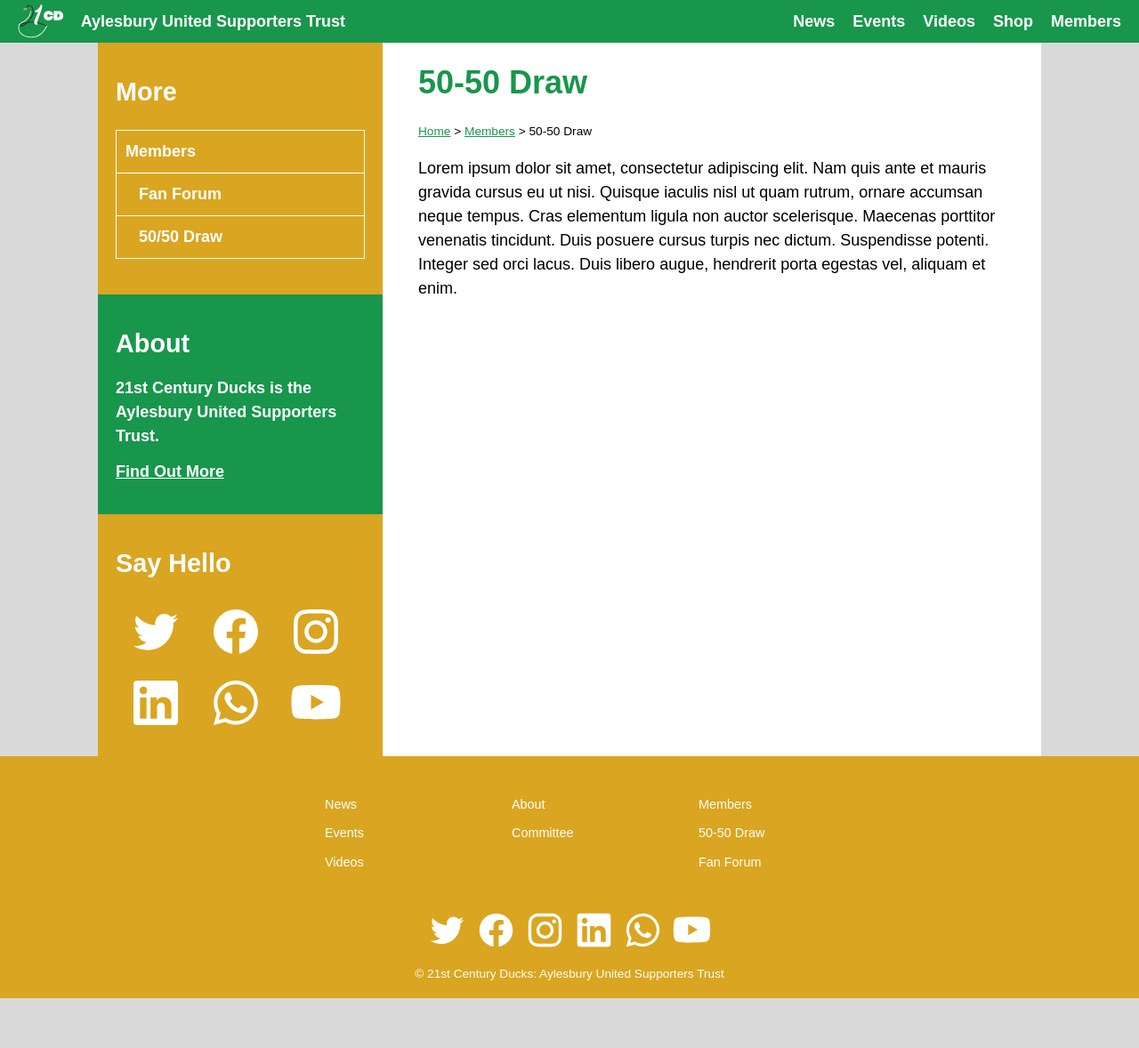
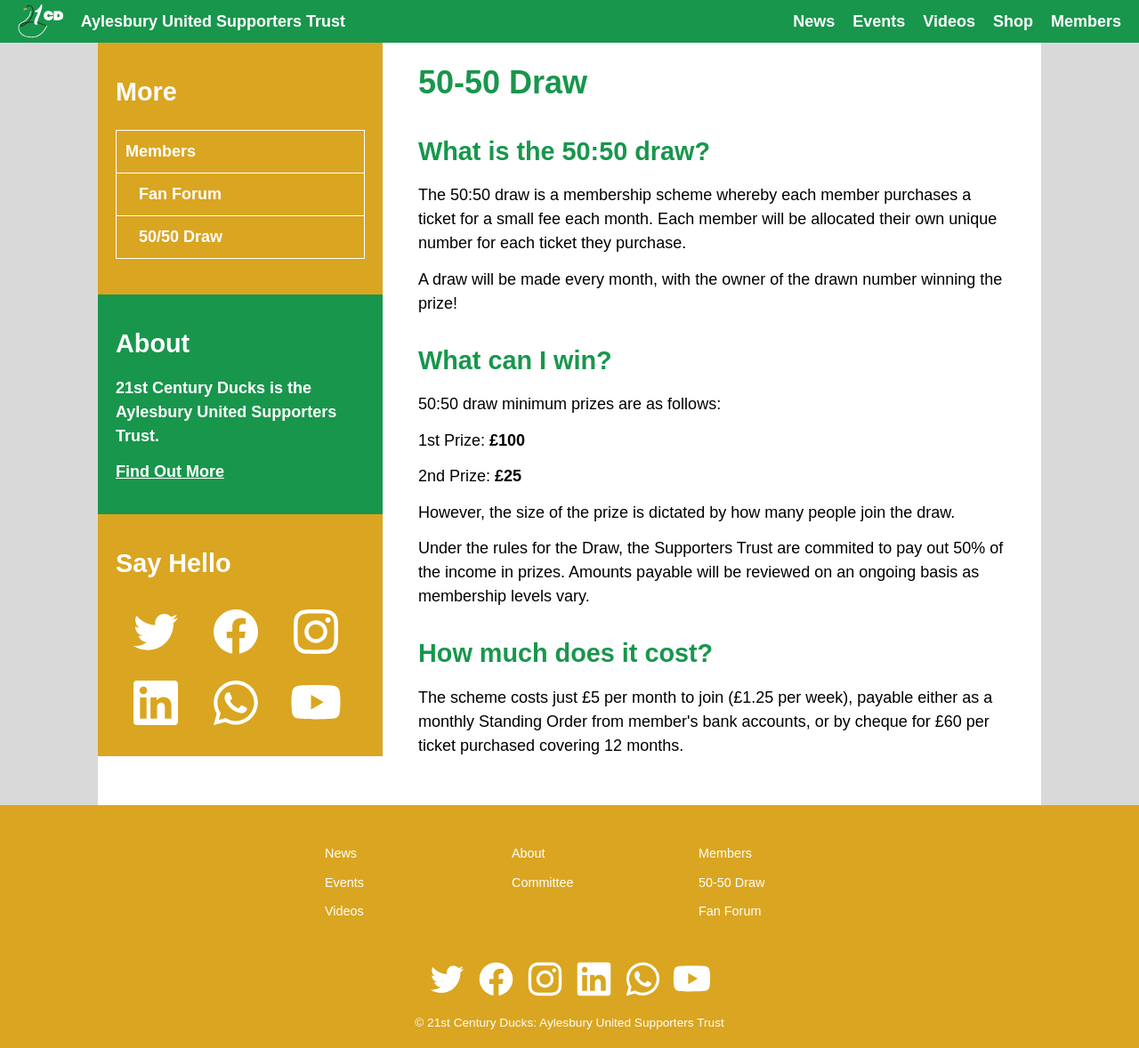
Before and after one commit to RobDWaller/21ducks.github.io, a Jekyll site: the page built from members/5050.html, in a window 1280 px wide and 1178 px high. Shown: the whole window at 89% size. Built offline with Jekyll 4.4.1, drawn with Linux system fonts in a browser that asks for light colours.

Commit message:
Added 50/50 draw info to member section.

```diff
--- a/members/5050.html
+++ b/members/5050.html
@@ -2,10 +2,22 @@
 layout: default
 title: "50-50 Draw"
 permalink: members/5050.html
-tags: [football, soccer, trust, supporters, aylesbury, aylesbury-united, members, membership]
-description: "TBC"
+tags: [football, soccer, trust, supporters, aylesbury, aylesbury-united, members, 50-50, draw, competition, prizes, cash]
+description: "The 50:50 draw is a membership scheme whereby each member purchases a ticket for a small fee each month."
 menu: "members"
 ---
 <h1>{{ page.title }}</h1>
-<small><a href="/">Home</a> > <a href="/members.html">Members</a> > {{ page.title }}</small>
-<p>Lorem ipsum dolor sit amet, consectetur adipiscing elit. Nam quis ante et mauris gravida cursus eu ut nisi. Quisque iaculis nisl ut quam rutrum, ornare accumsan neque tempus. Cras elementum ligula non auctor scelerisque. Maecenas porttitor venenatis tincidunt. Duis posuere cursus turpis nec dictum. Suspendisse potenti. Integer sed orci lacus. Duis libero augue, hendrerit porta egestas vel, aliquam et enim.</p>
+<h2>What is the 50:50 draw?</h2>
+<p>The 50:50 draw is a membership scheme whereby each member purchases a ticket for a small fee each month. Each
+member will be allocated their own unique number for each ticket they purchase.</p>
+<p>A draw will be made every month, with the owner of the drawn number winning the prize!</p>
+<h2>What can I win?</h2>
+<p>50:50 draw minimum prizes are as follows:</p>
+<p>1st Prize: <strong>£100</strong></p>
+<p>2nd Prize: <strong>£25</strong></p>
+<p>However, the size of the prize is dictated by how many people join the draw.</p>
+<p>Under the rules for the Draw, the Supporters Trust are commited to pay out 50% of the income in prizes. Amounts
+payable will be reviewed on an ongoing basis as membership levels vary.</p>
+<h2>How much does it cost?</h2>
+<p>The scheme costs just £5 per month to join (£1.25 per week), payable either as a monthly Standing Order from
+member's bank accounts, or by cheque for £60 per ticket purchased covering 12 months.</p>
```
